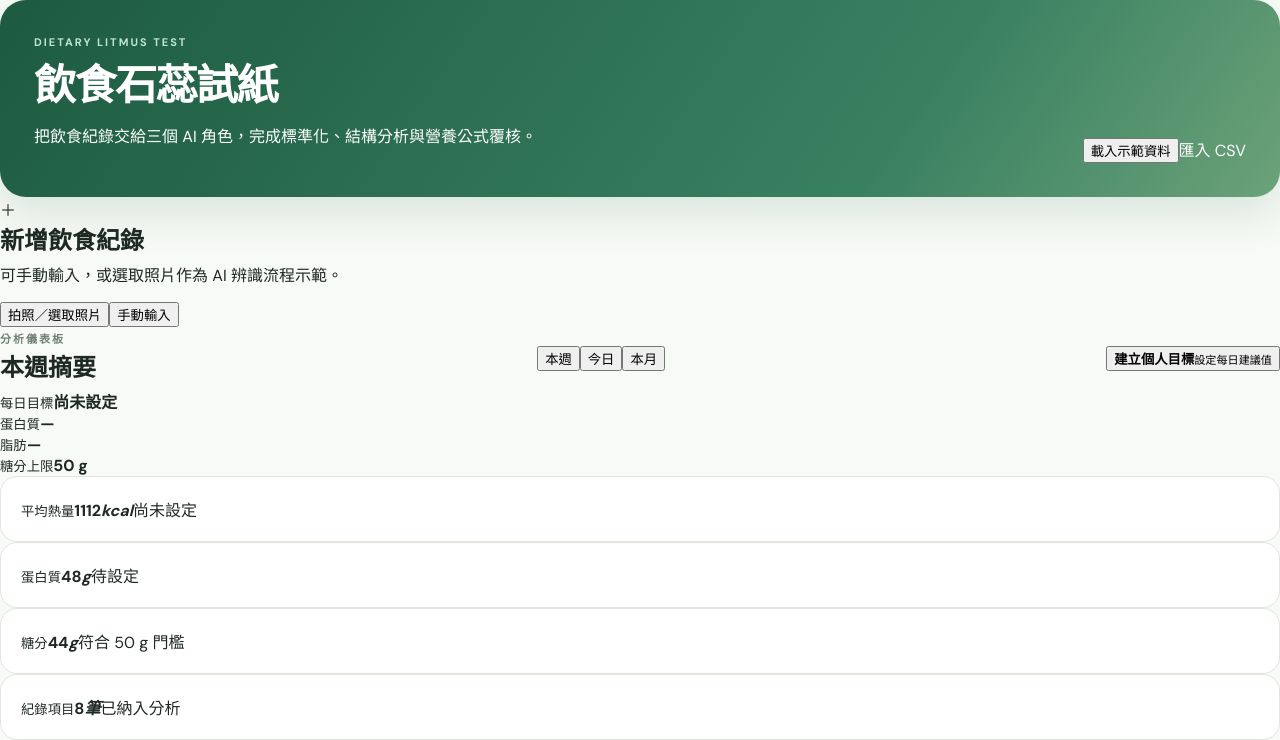
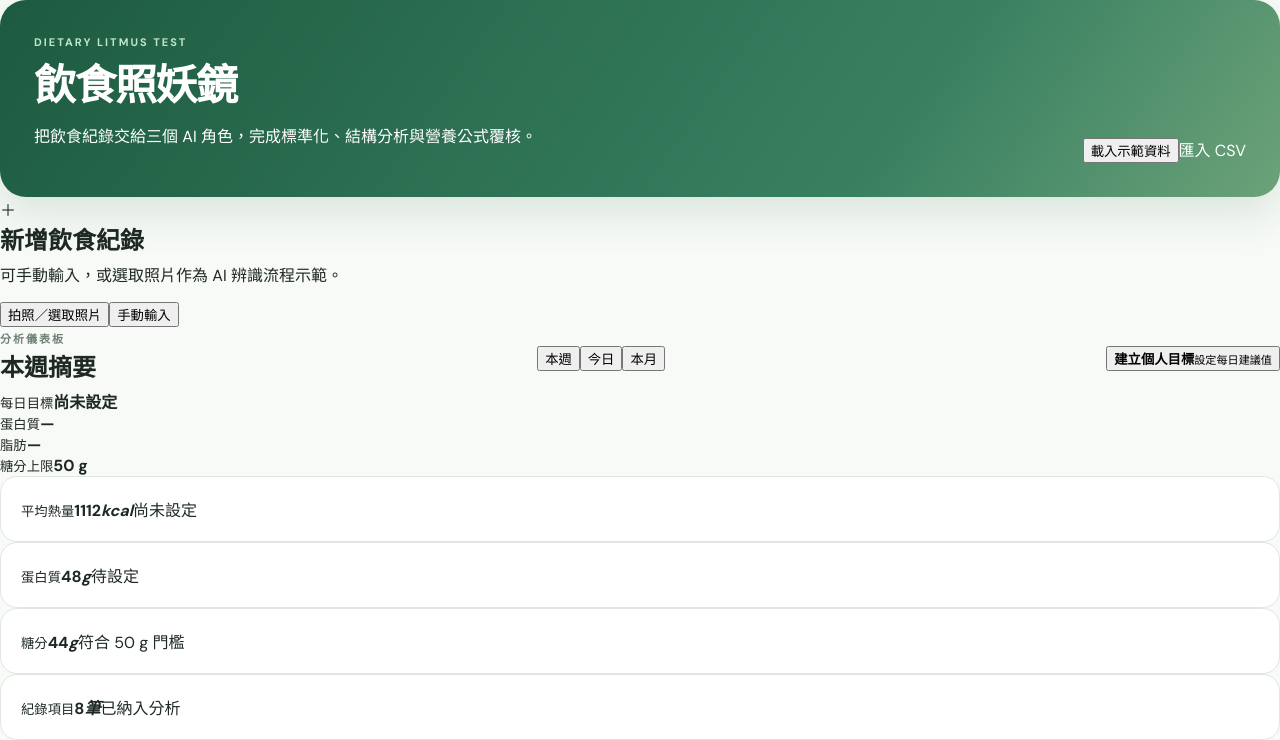
Before and after one commit to yummycurry77/dietary_litmus_test, a plain HTML site: page web/index.html in a window 1280 px wide. Shown: the top 740 px of the page. Drawn offline with Linux system fonts and the light colour scheme.

Commit message:
refactor: rename website to dietary demon mirror

```diff
--- a/web/index.html
+++ b/web/index.html
@@ -2,10 +2,10 @@
 <html lang="zh-Hant">
 <head>
   <meta charset="UTF-8"><meta name="viewport" content="width=device-width,initial-scale=1">
-  <title>飲食石蕊試紙｜三角色營養分析</title><link rel="stylesheet" href="styles.css">
+  <title>飲食照妖鏡｜三角色營養分析</title><link rel="stylesheet" href="styles.css">
 </head>
 <body><main class="shell">
-  <header class="hero"><div><span class="eyebrow">DIETARY LITMUS TEST</span><h1>飲食石蕊試紙</h1><p>把飲食紀錄交給三個 AI 角色，完成標準化、結構分析與營養公式覆核。</p></div><div class="actions"><button class="btn light" id="demoBtn">載入示範資料</button><label class="btn outline" for="csvInput">匯入 CSV</label><input id="csvInput" type="file" accept=".csv,text/csv" hidden></div></header>
+  <header class="hero"><div><span class="eyebrow">DIETARY LITMUS TEST</span><h1>飲食照妖鏡</h1><p>把飲食紀錄交給三個 AI 角色，完成標準化、結構分析與營養公式覆核。</p></div><div class="actions"><button class="btn light" id="demoBtn">載入示範資料</button><label class="btn outline" for="csvInput">匯入 CSV</label><input id="csvInput" type="file" accept=".csv,text/csv" hidden></div></header>
   <section class="capture card"><div class="capture-copy"><div class="icon">＋</div><div><h2>新增飲食紀錄</h2><p>可手動輸入，或選取照片作為 AI 辨識流程示範。</p></div></div><div class="actions"><button class="btn primary" id="photoBtn">拍照／選取照片</button><button class="btn soft" id="manualBtn">手動輸入</button></div><input id="photoInput" type="file" accept="image/*" hidden></section>
   <section class="dashboard-head"><div><span class="eyebrow dark">分析儀表板</span><h2 id="periodTitle">本週摘要</h2></div><nav class="tabs"><button class="tab active" data-period="week">本週</button><button class="tab" data-period="day">今日</button><button class="tab" data-period="month">本月</button></nav><button class="profile" id="profileBtn"><b id="profileName">建立個人目標</b><small>設定每日建議值</small></button></section>
   <section class="recommendations" id="recommendations"></section><section class="metrics" id="metrics"></section>
```
